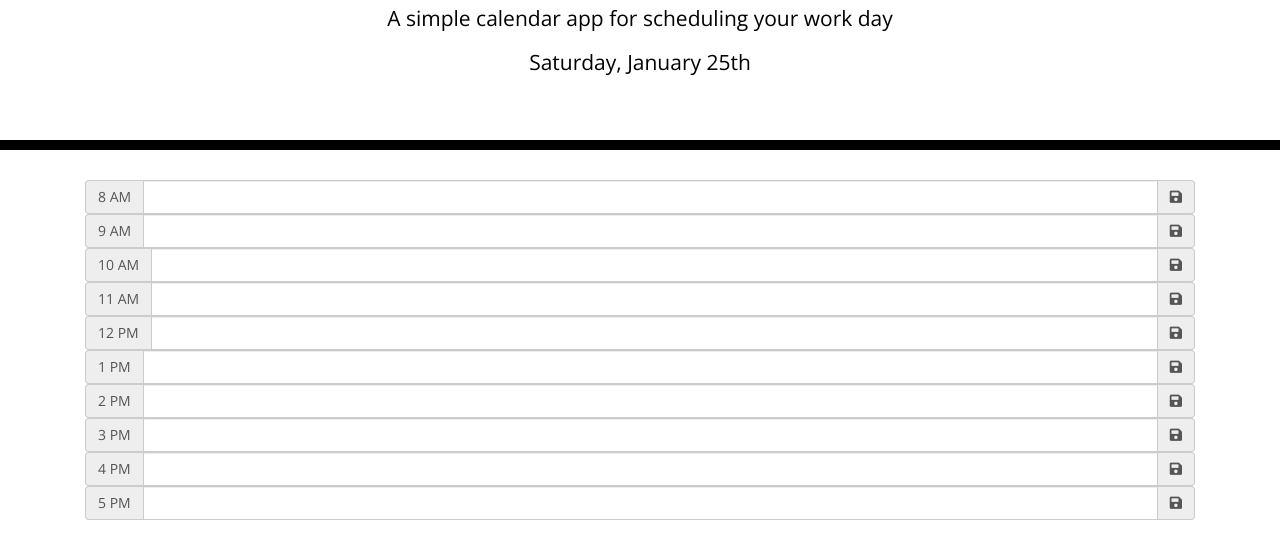
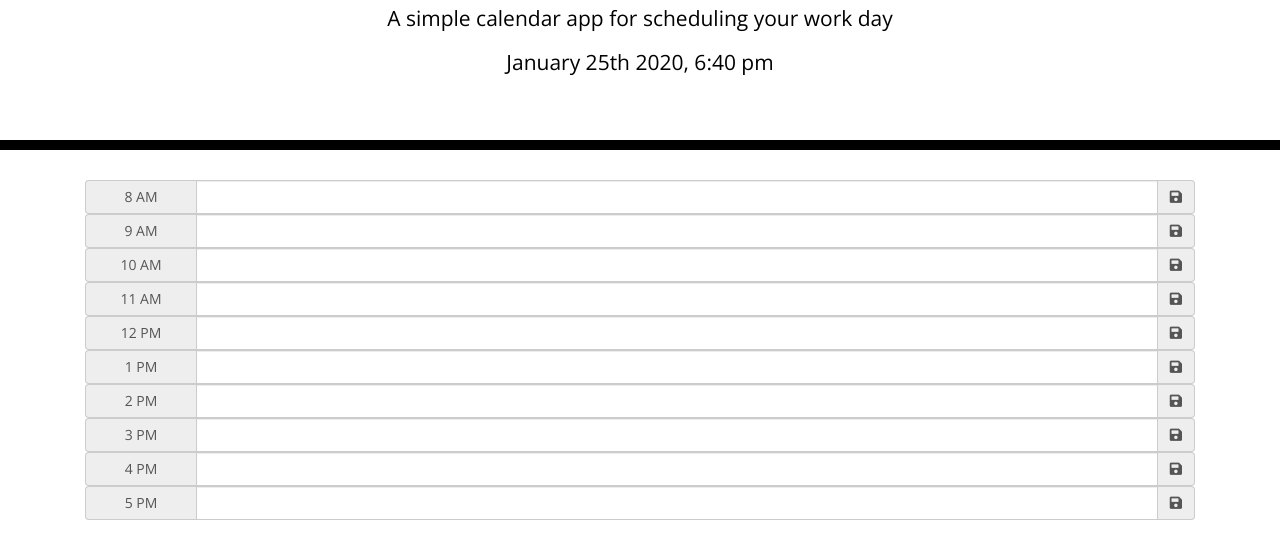
Before and after one commit to jl224/Day-Planner, a plain HTML site: page index.html in a window 1280 px wide. Shown: the part 150-708 px from the top of the page. Drawn offline with nearby package versions, Linux system fonts and the light colour scheme.

Commit message:
de-bugged errors

```diff
--- a/index.html
+++ b/index.html
@@ -23,59 +23,76 @@
     </header>
     <div class="container">
         <!-- Timeblocks go here -->
-        <form>
+
+        <!-- <div class="row time-block">
+            <div class="col-md-1 hour">
+                8 AM
+            </div>
+            <textarea id="msg8" class="col-md-9 description"></textarea>
+            <button class="col-md-1 btn saveBtn"><i class="fa fa-save"></i></button>
+        </div>
+
+        <div class="row time-block">
+            <div class="col-md-1 hour">
+                9 AM
+            </div>
+            <textarea id="msg9" class="col-md-9 description"></textarea>
+            <button class="col-md-1 btn saveBtn"><i class="fa fa-save"></i></button>
+        </div> -->
+
         <div class="input-group">
-                <span class="input-group-addon"> 8 AM</span>
+            <span class="input-group-addon" style="width:10%" ,>8 AM</span>
             <input id="msg8" type="text" class="form-control" name="msg">
             <span class="input-group-addon"><i class="fa fa-save"></i></span>
         </div>
+
         <div class="input-group">
-                <span class="input-group-addon">9 AM</span>
+            <span class="input-group-addon" style="width:10%">9 AM</span>
             <input id="msg9" type="text" class="form-control" name="msg">
             <span class="input-group-addon"><i class="fa fa-save"></i></span>
         </div>
         <div class="input-group">
-                <span class="input-group-addon">10 AM</span>
+            <span class="input-group-addon" style="width:10%">10 AM</span>
             <input id="msg10" type="text" class="form-control" name="msg">
             <span class="input-group-addon"><i class="fa fa-save"></i></span>
         </div>
         <div class="input-group">
-                <span class="input-group-addon">11 AM</span>
+            <span class="input-group-addon" style="width:10%">11 AM</span>
             <input id="msg11" type="text" class="form-control" name="msg">
             <span class="input-group-addon"><i class="fa fa-save"></i></span>
         </div>
         <div class="input-group">
-                <span class="input-group-addon">12 PM</span>
+            <span class="input-group-addon" style="width:10%">12 PM</span>
             <input id="msg12" type="text" class="form-control" name="msg">
             <span class="input-group-addon"><i class="fa fa-save"></i></span>
         </div>
         <div class="input-group">
-                <span class="input-group-addon">1 PM</span>
-                <input id="msg1" type="text" class="form-control" name="msg">
+            <span class="input-group-addon" style="width:10%">1 PM</span>
+            <input id="msg13" type="text" class="form-control" name="msg">
             <span class="input-group-addon"><i class="fa fa-save"></i></span>
         </div>
         <div class="input-group">
-                <span class="input-group-addon">2 PM</span>
-                <input id="msg2" type="text" class="form-control" name="msg">
+            <span class="input-group-addon" style="width:10%">2 PM</span>
+            <input id="msg14" type="text" class="form-control" name="msg">
             <span class="input-group-addon"><i class="fa fa-save"></i></span>
         </div>
         <div class="input-group">
-                <span class="input-group-addon">3 PM</span>
-                <input id="msg3" type="text" class="form-control" name="msg">
+            <span class="input-group-addon" style="width:10%">3 PM</span>
+            <input id="msg15" type="text" class="form-control" name="msg">
             <span class="input-group-addon"><i class="fa fa-save"></i></span>
         </div>
         <div class="input-group">
-                <span class="input-group-addon">4 PM</span>
-                <input id="msg4" type="text" class="form-control" name="msg">
+            <span class="input-group-addon" style="width:10%">4 PM</span>
+            <input id="msg16" type="text" class="form-control" name="msg">
             <span class="input-group-addon"><i class="fa fa-save"></i></span>
         </div>
         <div class="input-group">
-                <span class="input-group-addon">5 PM</span>
-                <input id="msg5" type="text" class="form-control" name="msg">
+            <span class="input-group-addon" style="width:10%">5 PM</span>
+            <input id="msg17" type="text" class="form-control" name="msg">
             <span class="input-group-addon"><i class="fa fa-save"></i></span>
         </div>
 
-        </form>
+
 
 
         <script src="https://code.jquery.com/jquery-3.4.1.min.js"></script>
--- a/script.js
+++ b/script.js
@@ -2,6 +2,8 @@ console.log("javascript loaded")
 // Grab the HTML elements and convert to Javascript variables
 var timeBlock = document.querySelector(".input-group");
 var saveEntry = document.querySelector(".fa-save");
+
+var timer = setInterval(showColor, 60000)
 
 var plan = JSON.parse(localStorage.getItem("plan"))  // store key and a string
 if (!plan) {
@@ -9,23 +11,20 @@ if (!plan) {
 }
 
 
-
 function showInfo() {
-
     for (key in plan) {
         console.log(key, plan[key])
         $("#" + key).val(plan[key])   // $("#msg8")
     }
 }
 
-
 $(".input-group-addon").on("click", function () {
     console.log("click the whole button")
 
     event.preventDefault();
     console.log("clicked")
-    var input = $(this).siblings(".form-control").val()
-    var hour = $(this).siblings(".form-control").attr("id")
+    var input = $(this).siblings(".form-Control").val()
+    var hour = $(this).siblings(".form-Control").attr("id")
     console.log(input, hour)
 
     // save on localstorage
@@ -38,11 +37,27 @@ $(".input-group-addon").on("click", function () {
 // change the colors of the input area based on the current time
 function showColor() {
     // get the current time  // use moment
-    var current = moment().format("dddd, MMMM Do")
+    var current = moment().format("MMMM Do YYYY, h:mm a")
     $("#currentDay").text(current)
     var hour = moment().hours()
+    console.log("current hour", hour)
 
-    //
+    //  msg8  past present future
+    $(".form-Control").each(function () {
+        var id = $(this).attr("id")
+        var time = parseInt(id.slice(3))
+        console.log("time", time)
+
+        if (time < hour) {
+            $(this).addClass("past")
+        }
+        else if (time === hour) {
+            $(this).addClass("present")
+        }
+        else {
+            $(this).addClass("future")
+        }
+    })
 }
 
 //create function to save content
@@ -51,8 +66,5 @@ function timeBlock(type, message) {
     msgDiv.setAttribute("class", type);
 }
 
-
-
-
 showInfo()
 showColor()
--- a/style.css
+++ b/style.css
@@ -39,7 +39,7 @@ body {
   .hour {
     background-color: #ffffff;
     color: #000000;
-    border-top: 1px dashed #000000;
+    border: 1px solid #000000;
   }
 
   .past {
```
Lines whose indentation alone changed are shown as unchanged.
